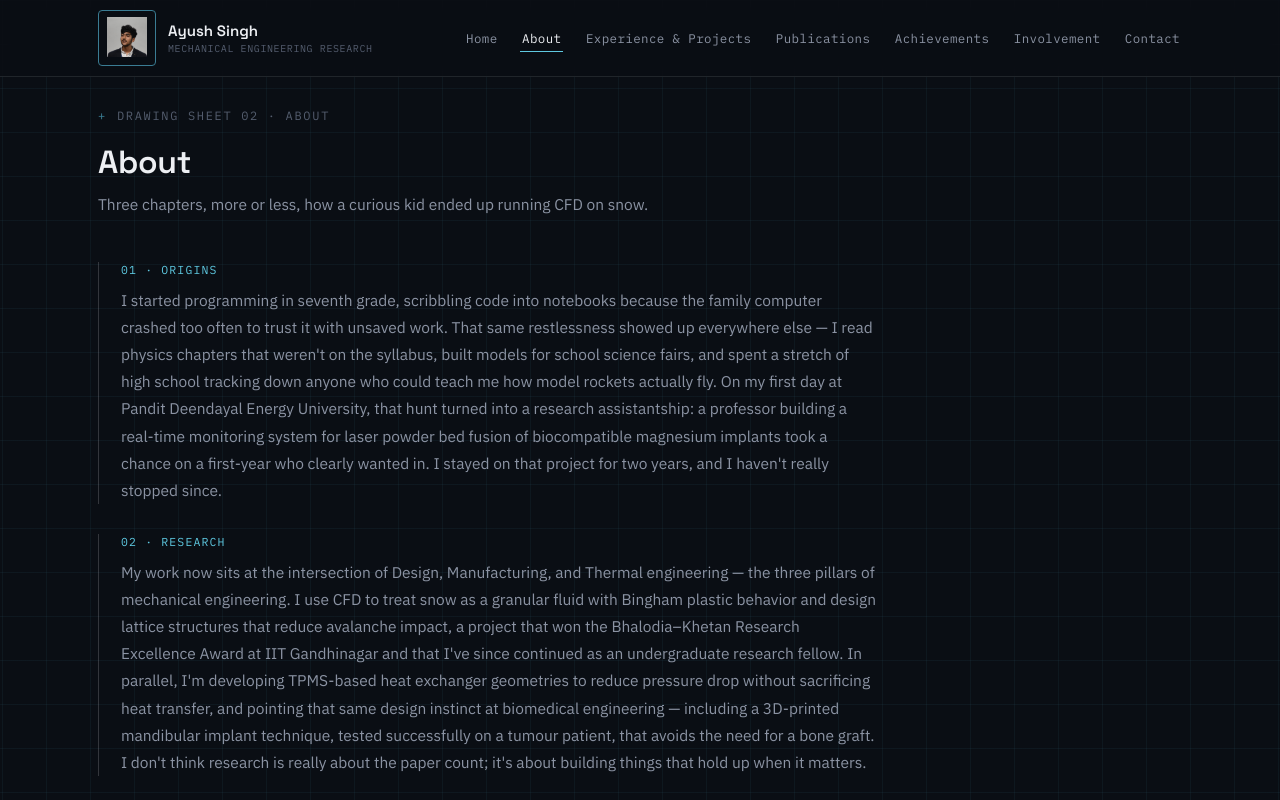
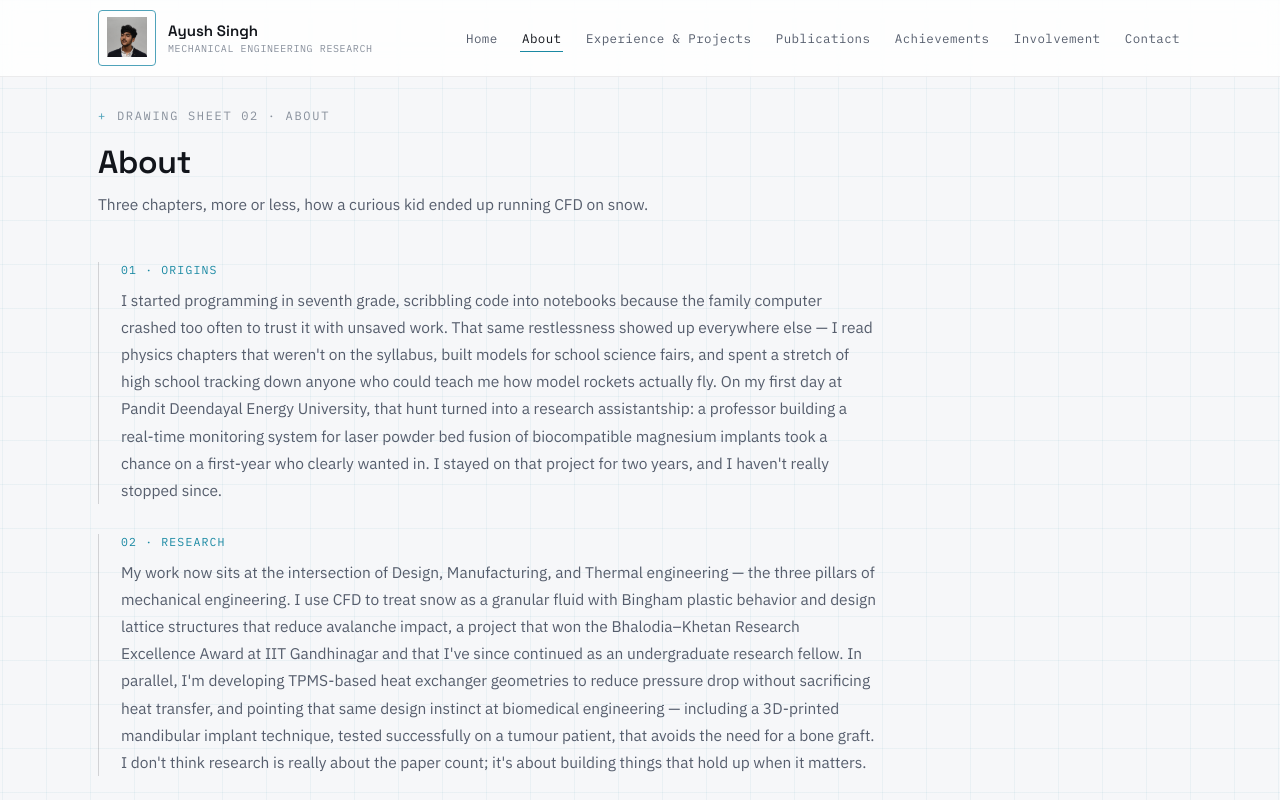
Before and after one commit to Ayush181005/Portfolio-Frontend-NextJS, a Next.js app: page /about in a window 1280 px wide. Shown: the top 800 px of the page. Built offline with nearby package versions, Linux system fonts and the light colour scheme.

Commit message:
Light mode preference

```diff
--- a/styles/Navbar.module.css
+++ b/styles/Navbar.module.css
@@ -6,6 +6,15 @@
   backdrop-filter: blur(10px);
   -webkit-backdrop-filter: blur(10px);
   border-bottom: 1px solid var(--rule);
+}
+
+@media (prefers-color-scheme: light) {
+  .header {
+    background: rgba(255, 255, 255, 0.82);
+    backdrop-filter: blur(10px);
+    -webkit-backdrop-filter: blur(10px);
+    border-bottom: 1px solid var(--rule);
+  }
 }
 
 .navbar {
--- a/styles/globals.css
+++ b/styles/globals.css
@@ -1,20 +1,16 @@
 @import url('https://fonts.googleapis.com/css2?family=Space+Grotesk:wght@400;500;600;700&family=IBM+Plex+Sans:ital,wght@0,400;0,500;0,600;0,700;1,400&family=IBM+Plex+Mono:wght@400;500;600&display=swap');
-
 :root {
   --max-width: 1180px;
   --border-radius: 10px;
-
   /* ---- surfaces ---- */
   --bg: #0a0e14;
   --bg-panel: #10151d;
   --bg-panel-raised: #161d28;
   --bg-panel-hover: #1a2230;
-
   /* ---- ink ---- */
   --ink: #edeff3;
   --ink-muted: #8b93a3;
   --ink-faint: #545d6e;
-
   /* ---- accents ---- */
   --blue: #5ec8e0;
   --blue-dim: #3a7c93;
@@ -22,36 +18,54 @@
   --brass: #d4a24e;
   --brass-dim: #9c7a3c;
   --brass-wash: rgba(212, 162, 78, 0.12);
-
   /* ---- lines ---- */
   --rule: rgba(237, 239, 243, 0.1);
   --rule-strong: rgba(237, 239, 243, 0.18);
   --grid-line: rgba(94, 200, 224, 0.055);
-
   /* ---- type ---- */
   --font-display: 'Space Grotesk', 'Inter', sans-serif;
   --font-body: 'IBM Plex Sans', 'Segoe UI', sans-serif;
   --font-mono: 'IBM Plex Mono', ui-monospace, 'Courier New', monospace;
-
   --navbar-height: 76px;
-
   /* back-compat aliases for the untouched /gallery page */
   --body-link-color: var(--ink);
   --body-link-hover-color: var(--blue);
 }
-
+/* ---- light mode: follows OS/browser preference automatically ---- */
+@media (prefers-color-scheme: light) {
+  :root {
+    /* ---- surfaces ---- */
+    --bg: #f6f7f9;
+    --bg-panel: #ffffff;
+    --bg-panel-raised: #eef0f4;
+    --bg-panel-hover: #e4e7ee;
+    /* ---- ink ---- */
+    --ink: #12151b;
+    --ink-muted: #565e6d;
+    --ink-faint: #88909c;
+    /* ---- accents ---- */
+    --blue: #1a89a3;
+    --blue-dim: #4fa3ba;
+    --blue-wash: rgba(26, 137, 163, 0.08);
+    --brass: #a1741f;
+    --brass-dim: #c2954a;
+    --brass-wash: rgba(161, 116, 31, 0.1);
+    /* ---- lines ---- */
+    --rule: rgba(18, 21, 27, 0.08);
+    --rule-strong: rgba(18, 21, 27, 0.16);
+    --grid-line: rgba(26, 137, 163, 0.06);
+  }
+}
 * {
   box-sizing: border-box;
   padding: 0;
   margin: 0;
   max-width: 100vw;
 }
-
 html {
   overflow-x: hidden;
   scroll-behavior: smooth;
 }
-
 body {
   color: var(--ink);
   background-color: var(--bg);
@@ -63,7 +77,6 @@ body {
   font-family: var(--font-body);
   -webkit-font-smoothing: antialiased;
 }
-
 h1, h2, h3, h4 {
   font-family: var(--font-display);
   color: var(--ink);
@@ -71,27 +84,22 @@ h1, h2, h3, h4 {
   line-height: 1.15;
   letter-spacing: -0.01em;
 }
-
 p {
   line-height: 1.75;
   color: var(--ink-muted);
 }
-
 a {
   color: inherit;
   text-decoration: none;
 }
-
 ::selection {
   background: var(--blue-dim);
   color: #ffffff;
 }
-
 :focus-visible {
   outline: 2px solid var(--blue);
   outline-offset: 3px;
 }
-
 .btn {
   background-color: transparent;
   color: var(--ink);
@@ -102,15 +110,12 @@ a {
   border-radius: 2px;
   font-family: var(--font-mono);
 }
-
 /* ---------------- shared layout utilities ---------------- */
-
 .pageContainer {
   max-width: var(--max-width);
   margin: 0 auto;
   padding: 0 clamp(20px, 5vw, 48px) 120px;
 }
-
 .sheetLabel {
   display: flex;
   align-items: center;
@@ -122,11 +127,9 @@ a {
   color: var(--ink-faint);
   padding: 28px 0 18px;
 }
-
 .sheetLabel .tick {
   color: var(--blue-dim);
 }
-
 .eyebrow {
   display: inline-flex;
   align-items: center;
@@ -138,21 +141,18 @@ a {
   color: var(--blue);
   margin-bottom: 14px;
 }
-
 .eyebrow::before {
   content: '';
   width: 18px;
   height: 1px;
   background: var(--blue-dim);
 }
-
 .rule {
   height: 1px;
   width: 100%;
   background: var(--rule);
   border: none;
 }
-
 .pill {
   display: inline-flex;
   align-items: center;
@@ -166,13 +166,11 @@ a {
   letter-spacing: 0.01em;
   max-width: 100%;
 }
-
 .panel {
   background: var(--bg-panel);
   border: 1px solid var(--rule);
   border-radius: var(--border-radius);
 }
-
 @media (max-width: 640px) {
   .pageContainer {
     padding-bottom: 90px;
```
